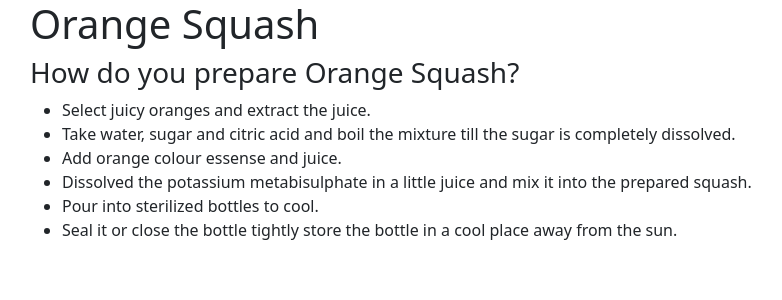
After one commit to srsbandaru/djangopractice, a Django app: page /hs/orange-squash in a window 1280 px wide. The commit adds this page. Shown: the top 300 px of the page, without its empty margins (52-834 px from the left). Run offline with Django 4.2, Linux system fonts and the light colour scheme.

Commit message:
Home Science
Created orange squash in templates and view, configured urls in orange squash

```diff
--- /dev/null
+++ b/sample_site/sample/templates/hs/orange-squash.html
@@ -0,0 +1,17 @@
+{% extends "master.html" %}
+{% block title %}
+    orange squash
+{% endblock title %}
+{% block content %}
+    <h1>Orange Squash</h1>
+
+    <h3>How do you prepare Orange Squash?</h3>
+    <ul>
+        <li>Select juicy oranges and extract the juice.</li>
+        <li>Take water, sugar and citric acid and boil the mixture till the sugar is completely dissolved.</li>
+        <li>Add orange colour essense and juice.</li>
+        <li>Dissolved the potassium metabisulphate in a little juice and mix it into the prepared squash.</li>
+        <li>Pour into sterilized bottles to cool.</li>
+        <li>Seal it or close the bottle tightly store the bottle in a cool place away from the sun.</li>
+    </ul>
+{% endblock content %}
--- a/sample_site/sample/templates/main.html
+++ b/sample_site/sample/templates/main.html
@@ -16,4 +16,8 @@
         <li><a href="eng/worksheet-13">Worksheet 13</a></li>
         <li><a href="eng/grammar">Grammar</a></li>
     </ul>
+    <h1>Home Science</h1>
+    <ul>
+        <li><a href="hs/orange-squash">Orange Squash</a></li>
+    </ul>
 {% endblock %}
--- a/sample_site/sample/urls.py
+++ b/sample_site/sample/urls.py
@@ -8,5 +8,6 @@ urlpatterns = [
     path("sample/", views.sample, name = "sample"),
     path('eng/worksheet-1', views.engWorksheet1, name = "engWorksheet1"),
     path('eng/worksheet-13', views.engWorksheet13, name = "engWorksheet13"),
-    path('eng/grammar', views.engGrammar, name = "engGrammar")
+    path('eng/grammar', views.engGrammar, name = "engGrammar"),
+    path('hs/orange-squash', views.OrangeSquash, name = "OrangeSquash")
 ]
--- a/sample_site/sample/views.py
+++ b/sample_site/sample/views.py
@@ -50,3 +50,8 @@ def sample(request):
 def engGrammar(request):
     template = loader.get_template("eng/grammar.html")
     return HttpResponse(template.render())
+
+# Home Science Orange Squash
+def OrangeSquash(request):
+    template = loader.get_template("hs/orange-squash.html")
+    return HttpResponse(template.render())
--- a/sample_site/sample_site/settings.py
+++ b/sample_site/sample_site/settings.py
@@ -23,9 +23,9 @@ BASE_DIR = Path(__file__).resolve().parent.parent
 SECRET_KEY = "django-insecure-o5j^sc3q3lrwezd4@9khe8lw!hh00%kzuqhvj#q+dzs3e2m(_c"
 
 # SECURITY WARNING: don't run with debug turned on in production!
-DEBUG = True
+DEBUG = False
 
-ALLOWED_HOSTS = []
+ALLOWED_HOSTS = ['*']
 
 
 # Application definition
```
